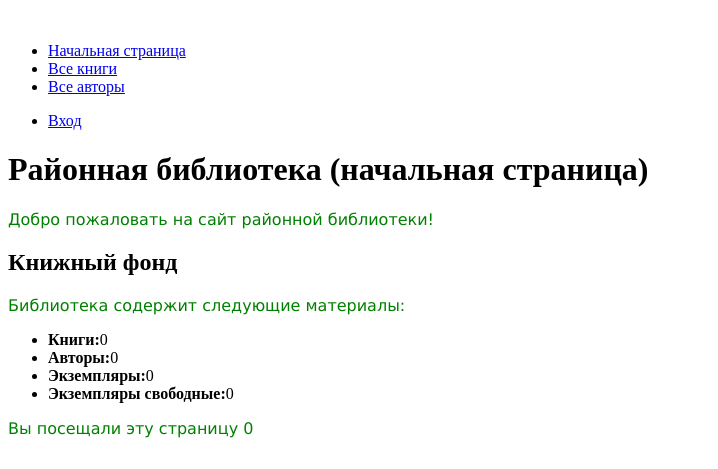
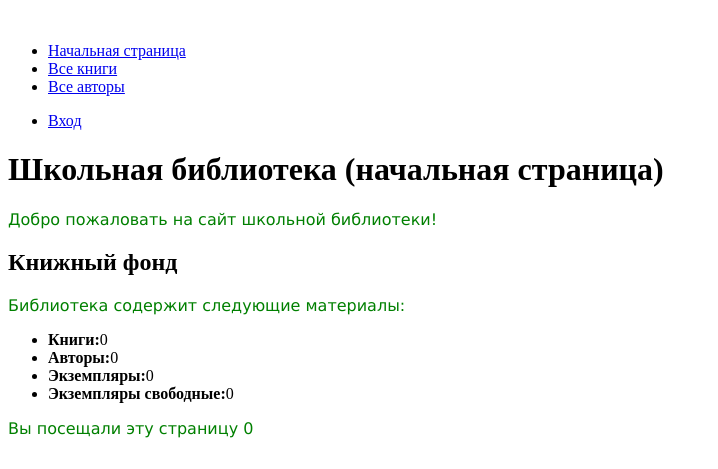
Before and after one commit to andreyscurlatov/django_local_library, a Django app: page /catalog/ in a window 1280 px wide. Shown: the top 469 px of the page, without its empty margins (0-718 px from the left). Run offline with Django 3.2, Linux system fonts and the light colour scheme; data that the repository does not hold is empty.

Commit message:
Update index.html

```diff
--- a/catalog/templates/index.html
+++ b/catalog/templates/index.html
@@ -2,9 +2,9 @@
 
 {% block content %}
 
-	<h1>Районная библиотека (начальная страница)</h1>
+	<h1>Школьная библиотека (начальная страница)</h1>
 
-	<p>Добро пожаловать на сайт районной библиотеки!</p>
+	<p>Добро пожаловать на сайт школьной библиотеки!</p>
 
 	<h2>Книжный фонд</h2>
 
```
